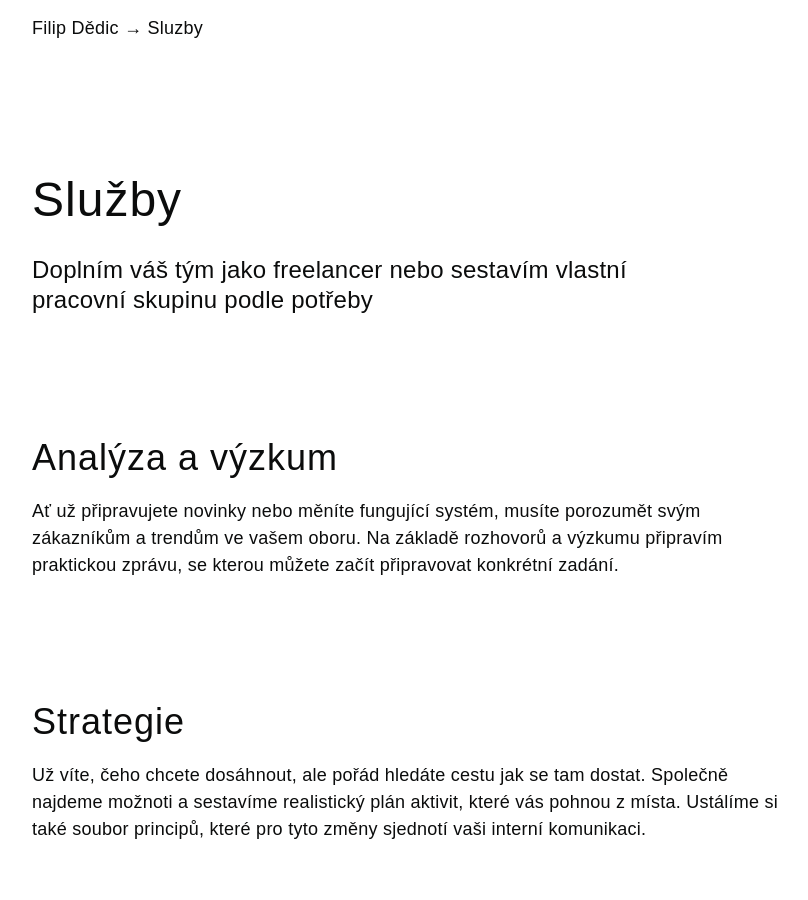
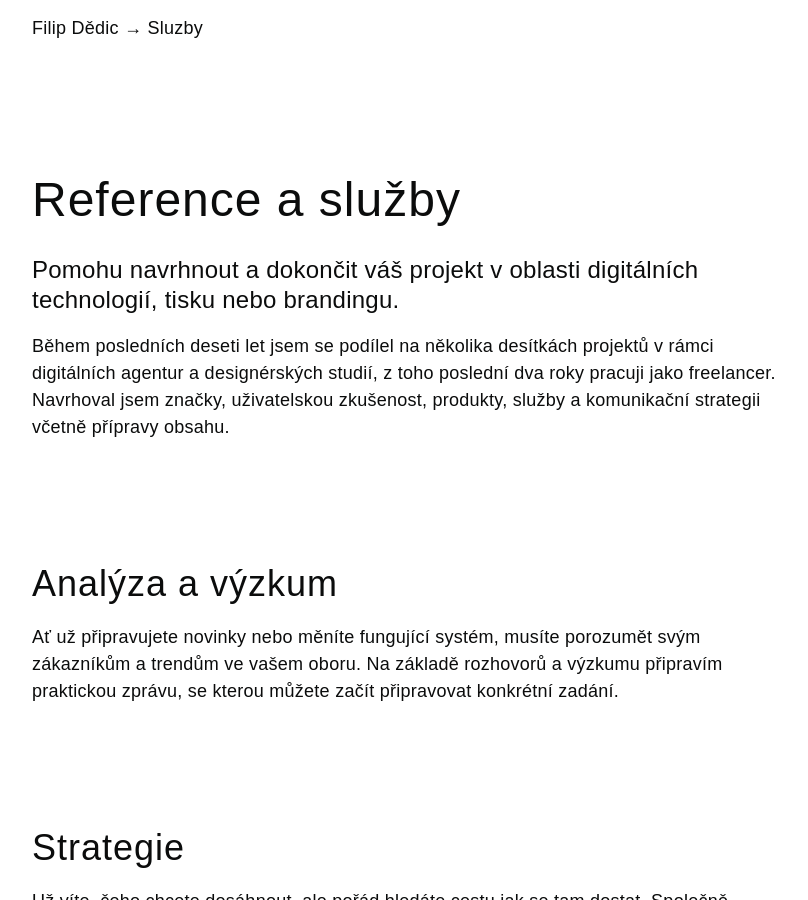
Before and after one commit to fdedic/fdedic.github.io, a Jekyll site: the page built from sluzby.md, in a window 1280 px wide and 900 px high. Shown: the whole window, without its empty margins (228-1036 px from the left). Built offline with Jekyll 4.4.1, drawn with Linux system fonts in a browser that asks for light colours; nearby versions of some CDN libraries; some web fonts are replaced.

Commit message:
Update sluzby.md

```diff
--- a/sluzby.md
+++ b/sluzby.md
@@ -3,9 +3,11 @@ layout: default
 title: Služby
 ---
 
-# Služby
-Doplním váš tým jako freelancer nebo sestavím vlastní pracovní&nbsp;skupinu podle potřeby
+# Reference a služby
+Pomohu navrhnout a dokončit váš projekt v oblasti digitálních technologií, tisku nebo brandingu.
 {: .lead}
+
+Během posledních deseti let jsem se podílel na několika desítkách projektů v rámci digitálních agentur a designérských studií, z toho poslední dva roky pracuji jako freelancer. Navrhoval jsem značky, uživatelskou zkušenost, produkty, služby a komunikační strategii včetně přípravy obsahu.
 
 ***
 
```
